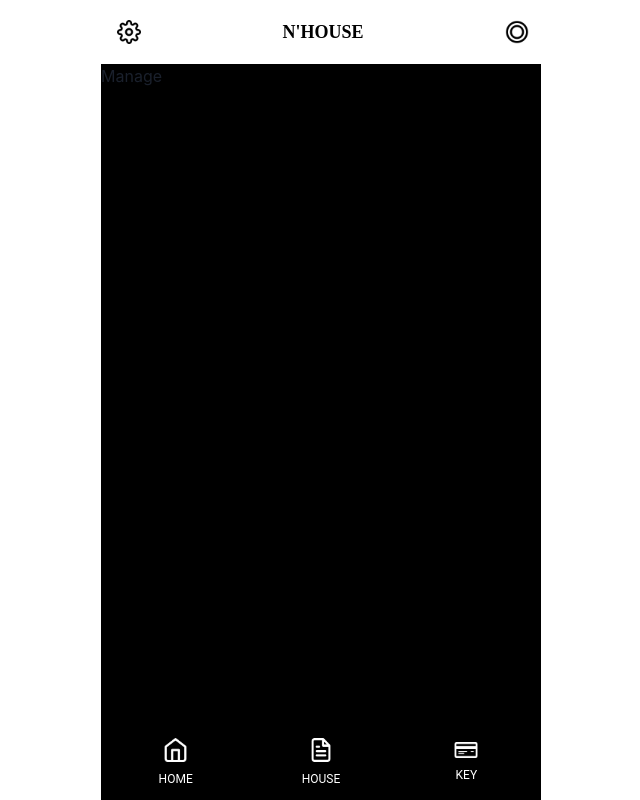
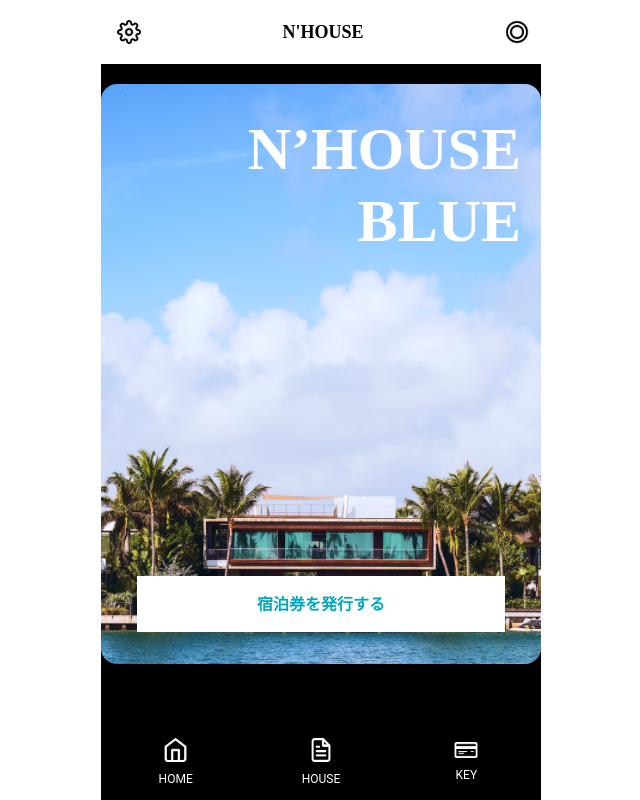
Before and after one commit to luka1104/n-house-mock-monorepo, a Next.js app in the folder nhouse-mock/: page /property/1/manage in a window 1280 px wide. Shown: the whole page, without its empty margins (319-959 px from the left). Built offline with nearby package versions, Linux system fonts and the light colour scheme; no server answers.

Commit message:
Add PropertyManageCard component to Manage page

```diff
--- a/nhouse-mock/src/components/PropertyManageCard.tsx
+++ b/nhouse-mock/src/components/PropertyManageCard.tsx
@@ -14,6 +14,7 @@
   const router = useRouter()
   return (
     <VStack
+      position="relative"
       mt="20px"
       w="100%"
       h="72.5vh"
--- a/nhouse-mock/src/pages/property/[propertyId]/manage.tsx
+++ b/nhouse-mock/src/pages/property/[propertyId]/manage.tsx
@@ -1,16 +1,24 @@
 import { NextPage } from "next"
-import React from "react"
+import React, { useState } from "react"
 import { useRouter } from "next/router"
 import { properties } from "@/data/mockdata"
+import PropertyManageCard from "@/components/PropertyManageCard"
+import { Box, useDisclosure } from "@chakra-ui/react"
 
 const Manage: NextPage = () => {
+  const { isOpen, onOpen, onClose } = useDisclosure()
+  const [isLoading, setIsLoading] = useState(false)
   const router = useRouter()
   const propertyId = router.query.propertyId
   const property = properties.find((property) => property.id === propertyId)
   if (!property) {
     return <div>loading...</div>
   }
-  return <div>Manage</div>
+  return (
+    <>
+      <PropertyManageCard property={property} onOpen={onOpen} isLoading={isLoading} />
+    </>
+  )
 }
 
 export default Manage
```
